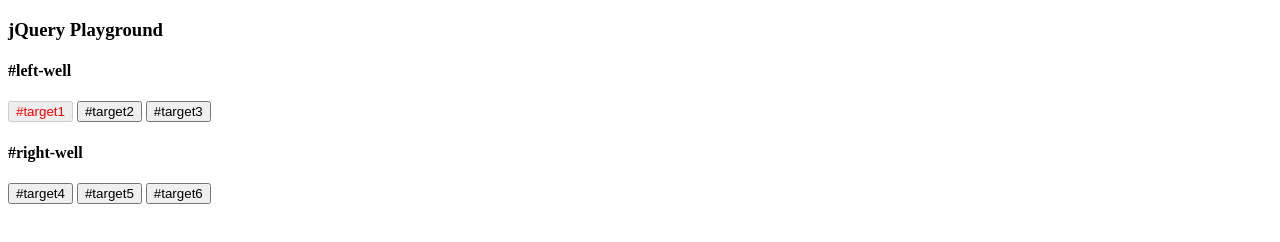
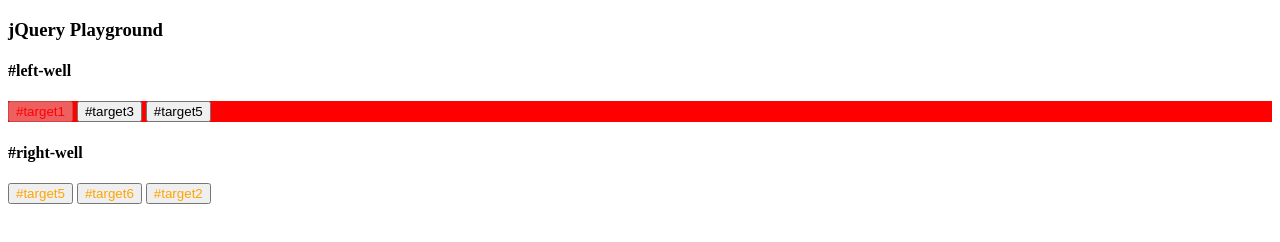
Before and after one commit to usmanghani-nc/100-days-of-code, a website: page code/jq.html in a window 1280 px wide. Drawn offline with nearby package versions, Linux system fonts and the light colour scheme.

Commit message:
finished jqu

```diff
--- a/code/jq.html
+++ b/code/jq.html
@@ -48,14 +48,27 @@
       // jQuery: Remove Classes from an Element with jQuery
       // jQuery: Change the CSS of an Element Using jQuery
       // jQuery: Disable an Element Using jQuery
+      // jQuery: Change Text Inside an Element Using jQuery
+      // jQuery: Remove an Element Using jQuery
+      // jQuery: Use appendTo to Move Elements with jQuery
+      // jQuery: Clone an Element Using jQuery
+      // jQuery: Target the Parent of an Element Using jQuery
+      // jQuery: Target the Children of an Element Using jQuery
+      // jQuery: Target a Specific Child of an Element Using jQuery
+      // jQuery: Target Even Elements Using jQuery
+      // jQuery: Use jQuery to Modify the Entire Page
 
       $(document).ready(function () {
         // $('button').addClass('animated bounce');
+
         // $('.well').addClass('animated shake');
+
         // $('#target3').addClass('animated fadeOut');
 
         $('button').addClass('animated');
+
         $('.btn').addClass('shake');
+
         $('#target1').addClass('btn-primary');
 
         $('button').removeClass('btn-default');
@@ -63,6 +76,24 @@
         $('#target1').css('color', 'red');
 
         $('#target1').prop('disabled', true);
+
+        $('#target4').html('<em>#target4</em>');
+
+        $('#target4').remove();
+
+        $('#target2').appendTo('#right-well');
+
+        $('#target5').clone().appendTo('#left-well');
+
+        $('#target1').parent().css('background-color', 'red');
+
+        $('#right-well').children().css('color', 'orange');
+
+        $('.target:nth-child(2)').addClass('animated bounce');
+
+        $('.target:even').addClass('animated shake');
+
+        $('body').addClass('animated hinge');
       });
     </script>
   </body>
```
